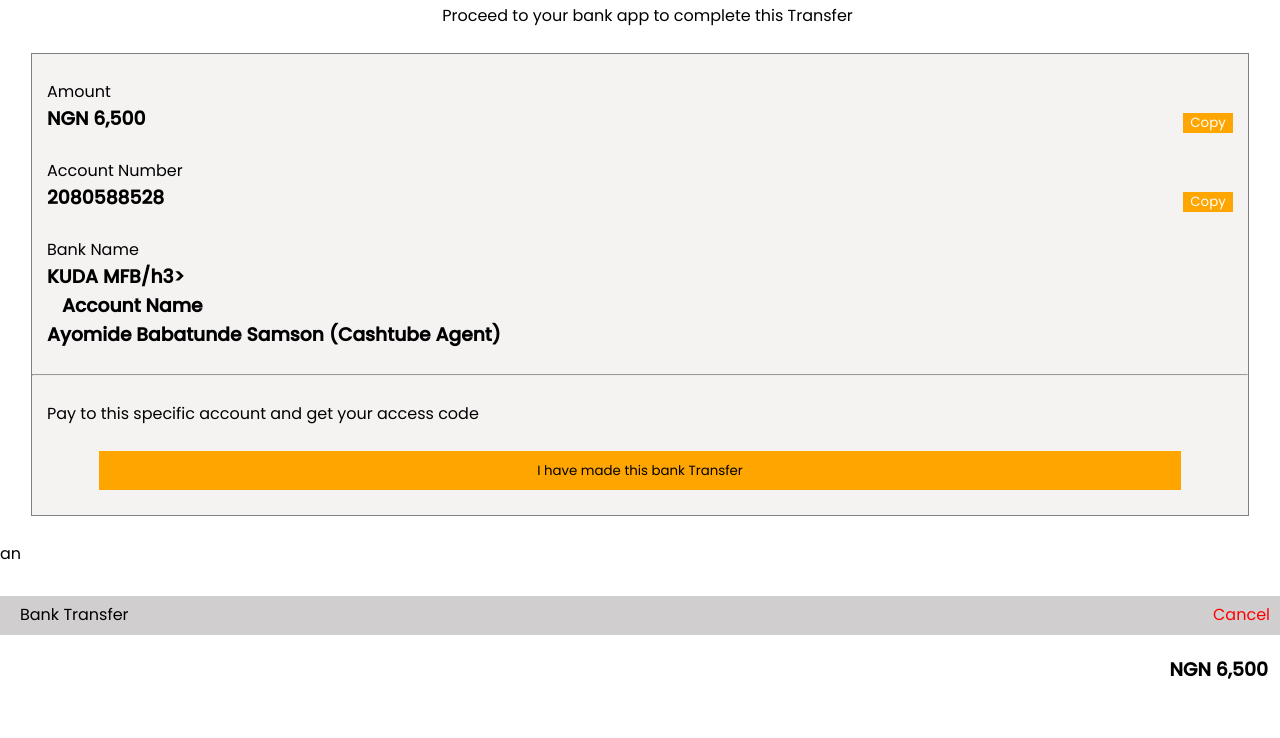
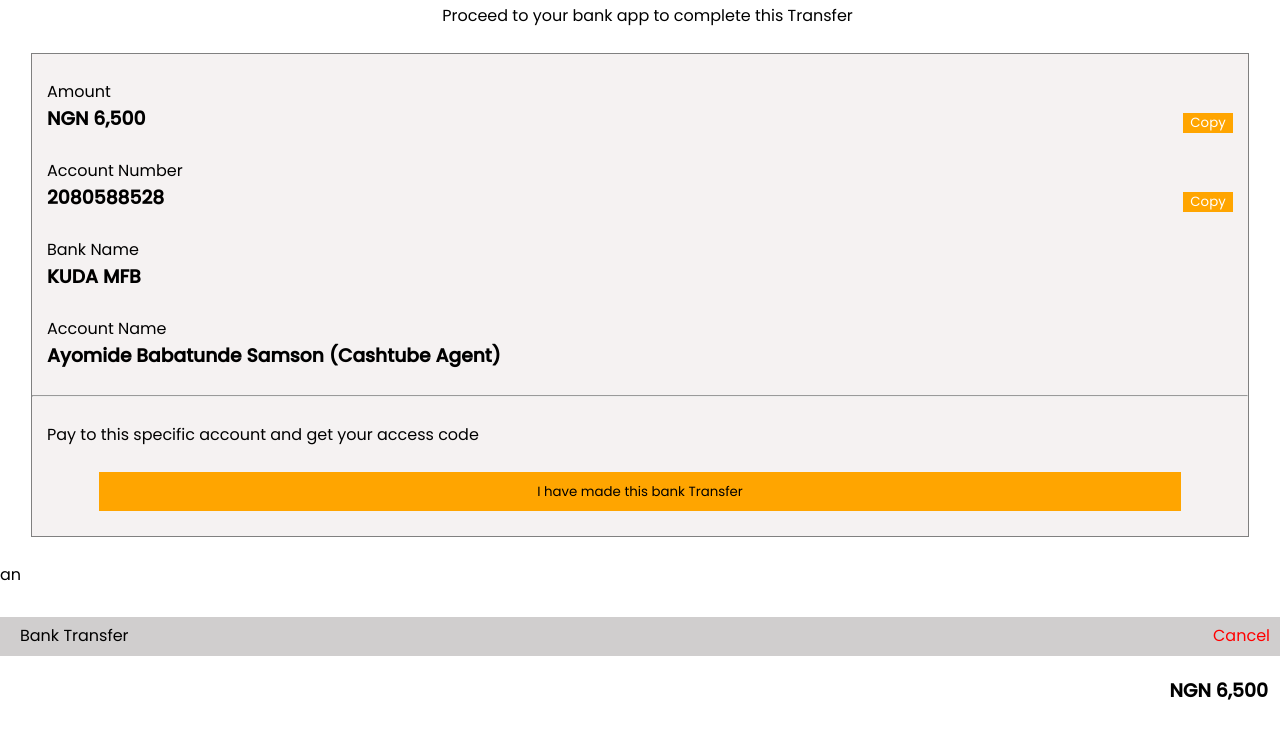
Before and after one commit to Cypher-X6/CashTube-Ads-earning, a plain HTML site: page banktf.html in a window 1280 px wide. Shown: the part 186-924 px from the top of the page. Drawn offline with nearby package versions, Linux system fonts and the light colour scheme; files that its build step writes are made by us from their sources; files whose address does not match are found by name.

Commit message:
Update banktf.html

```diff
--- a/banktf.html
+++ b/banktf.html
@@ -367,7 +367,7 @@
         <br>
 
         <p>Bank Name</p>
-        <h3>KUDA MFB/h3><br>
+        <h3>KUDA MFB</h3><br>
 
 
 
```
